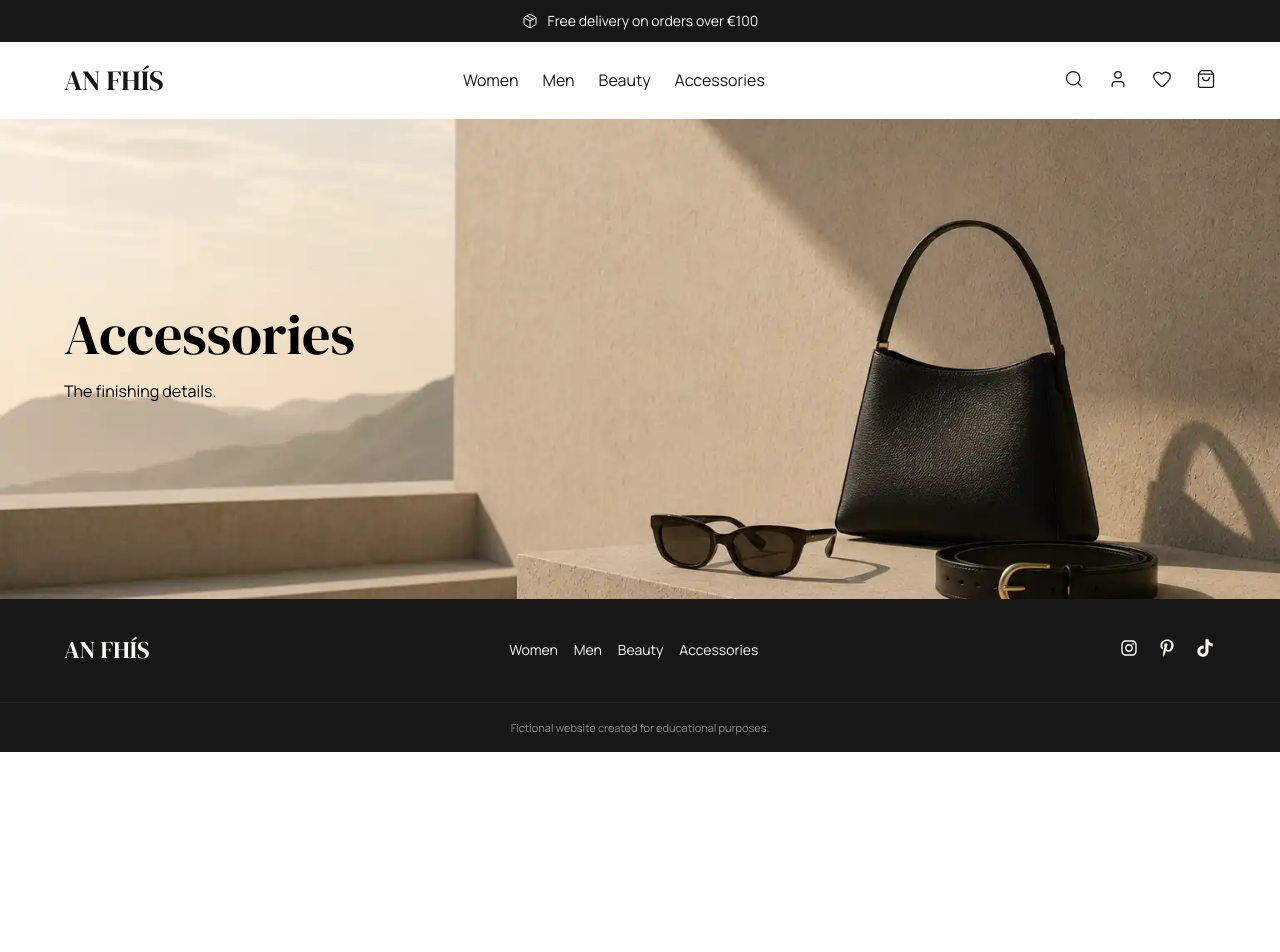
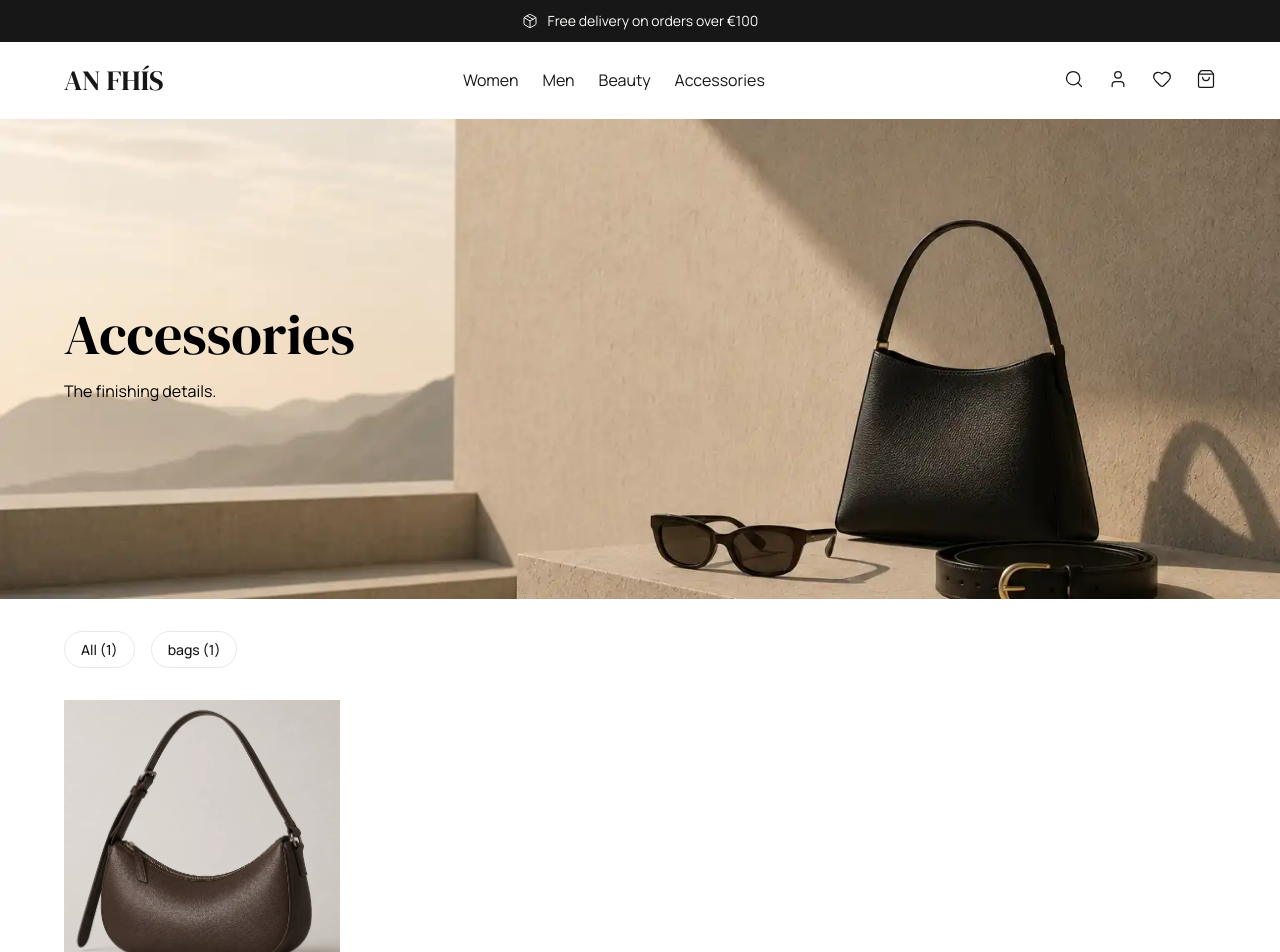
Before and after one commit to edwardshanahan97/react-ecommerce, a React (Vite) app: page /shop/accessories in a window 1280 px wide. Shown: the top 952 px of the page. Before the commit the page ends 800 px from the top, so only its background shows below. Built offline with nearby package versions, Linux system fonts and the light colour scheme.

Commit message:
Add dynamic shop filtering

```diff
--- a/src/components/ProductCard/ProductCard.css
+++ b/src/components/ProductCard/ProductCard.css
@@ -2,16 +2,17 @@
   opacity: 0.6;
 }
 
+.product-card__img-wrap {
+  margin-bottom: 1.6rem;
+  aspect-ratio: 1 / 1;
+  overflow: hidden;
+}
+
 .product-card__img {
   width: 100%;
-  margin-bottom: 1.6rem;
-  object-fit: contain;
-}
-
-.product-card__img img {
-  width: 100%;
   height: 100%;
-  object-fit: contain;
+  object-fit: cover;
+  display: block;
 }
 
 .product-card__title {
--- a/src/components/ProductCard/ProductCard.jsx
+++ b/src/components/ProductCard/ProductCard.jsx
@@ -3,7 +3,9 @@ import "./ProductCard.css";
 const ProductCard = ({ id, image, title, price }) => {
   return (
     <a href="#" className="product-card">
-      <img className="product-card__img" src={image} alt={title} />
+      <div className="product-card__img-wrap">
+        <img className="product-card__img" src={image} alt={title} />
+      </div>
 
       <h3 className="product-card__title">{title}</h3>
 
--- a/src/data/products.js
+++ b/src/data/products.js
@@ -54,4 +54,32 @@ export const products = [
     rating: 4.5,
     reviews: 19,
   },
+
+  {
+    id: 5,
+    title: "Merino Knit Polo",
+    price: 89,
+    image: "../public/assets/images/merino-knit-polo.webp",
+    category: "men",
+    type: "tops",
+    description:
+      "A fine merino knit polo with a relaxed fit, open collar and soft lightweight finish.",
+    sizes: ["S", "M", "L", "XL"],
+    rating: 4.8,
+    reviews: 24,
+  },
+
+  {
+    id: 6,
+    title: "Leather Court Trainers",
+    price: 139,
+    image: "../public/assets/images/leather-court-trainers.webp",
+    category: "men",
+    type: "shoes",
+    description:
+      "Minimal leather trainers with a clean low-profile silhouette and contrasting rubber sole.",
+    sizes: ["40", "41", "42", "43", "44"],
+    rating: 4.7,
+    reviews: 36,
+  },
 ];
--- a/src/pages/Home/NewIn/NewIn.jsx
+++ b/src/pages/Home/NewIn/NewIn.jsx
@@ -7,6 +7,15 @@ import { useEffect, useState } from "react";
 
 const NewIn = () => {
   const [error, setError] = useState("");
+
+  const filterProducts = products
+    .map((product) => product)
+    .reverse()
+    .slice(0, 4);
+
+  console.log(filterProducts);
+
+  console.log(products);
 
   return (
     <section className="new-in">
@@ -22,7 +31,7 @@ const NewIn = () => {
         </div>
 
         <div className="new-in__products">
-          {products.map((product) => (
+          {filterProducts.map((product) => (
             <ProductCard
               key={product.id}
               image={product.image}
--- /dev/null
+++ b/src/pages/Shop/Shop.css
@@ -0,0 +1,12 @@
+.shop__products {
+  display: grid;
+  grid-template-columns: 1fr 1fr;
+  gap: 1.6rem;
+  margin: 3.2rem 0;
+}
+
+@media (min-width: 1040px) {
+  .shop__products {
+    grid-template-columns: 1fr 1fr 1fr 1fr;
+  }
+}
--- a/src/pages/Shop/Shop.jsx
+++ b/src/pages/Shop/Shop.jsx
@@ -1,12 +1,50 @@
+import { useEffect, useState } from "react";
 import { useParams } from "react-router-dom";
 import ShopHero from "./ShopHero/ShopHero";
+import ProductCard from "../../components/ProductCard/ProductCard";
+import Container from "../../components/Container/Container";
+import { products } from "../../data/products";
+import "./Shop.css";
+import ShopFilters from "./ShopFilter/ShopFilter";
+import ShopProducts from "./ShopProducts/ShopProducts";
 
 const Shop = () => {
   const { category } = useParams();
+  const [selectedType, setSelectedType] = useState("all");
+
+  const categoryProducts = products.filter(
+    (product) => category === product.category,
+  );
+
+  const filteredProducts = categoryProducts.filter(
+    (product) => selectedType === "all" || product.type === selectedType,
+  );
+
+  useEffect(() => {
+    setSelectedType("all");
+  }, [category]);
+
+  const productTypes = categoryProducts.map((product) => product.type);
+
+  const typeCounts = productTypes.reduce((acc, type) => {
+    acc[type] = (acc[type] || 0) + 1;
+
+    return acc;
+  }, {});
 
   return (
     <main>
       <ShopHero category={category} />
+
+      <Container>
+        <ShopFilters
+          setSelectedType={setSelectedType}
+          categoryProducts={categoryProducts}
+          typeCounts={typeCounts}
+        />
+
+        <ShopProducts filteredProducts={filteredProducts} />
+      </Container>
     </main>
   );
 };
--- /dev/null
+++ b/src/pages/Shop/ShopFilter/ShopFilter.css
@@ -0,0 +1,46 @@
+.shop-filters {
+  display: flex;
+  align-items: center;
+  gap: 1.2rem;
+  width: 90%;
+  margin: 3.2rem 0;
+  overflow-x: auto;
+  scrollbar-width: none;
+}
+
+.shop-filters::-webkit-scrollbar {
+  display: none;
+}
+
+.shop-filters button {
+  color: var(--color-text-dark);
+  background: transparent;
+  font-family: var(--font-main);
+  font-size: 1.4rem;
+  font-weight: 500;
+  flex-shrink: 0;
+  border: 1px solid var(--color-border);
+  border-radius: 999px;
+  padding: 0.8rem 1.6rem;
+  cursor: pointer;
+  transition:
+    background-color 0.2s ease,
+    color 0.2s ease,
+    border-color 0.2s ease;
+}
+
+.shop-filters button:hover {
+  border-color: var(--color-text-dark);
+}
+
+.shop-filters button.active {
+  background-color: var(--color-text-dark);
+  color: var(--color-text-light);
+  border-color: var(--color-text-dark);
+}
+
+@media (min-width: 768px) {
+  .shop-filters {
+    gap: 1.6rem;
+  }
+}
--- /dev/null
+++ b/src/pages/Shop/ShopFilter/ShopFilter.jsx
@@ -0,0 +1,19 @@
+import "./ShopFilter.css";
+
+const ShopFilters = ({ setSelectedType, categoryProducts, typeCounts }) => {
+  return (
+    <div className="shop-filters">
+      <button onClick={() => setSelectedType("all")}>
+        All ({categoryProducts.length})
+      </button>
+
+      {Object.entries(typeCounts).map(([type, count]) => (
+        <button onClick={() => setSelectedType(type)} key={type}>
+          {type} ({count})
+        </button>
+      ))}
+    </div>
+  );
+};
+
+export default ShopFilters;
--- a/src/pages/Shop/ShopHero/ShopHero.jsx
+++ b/src/pages/Shop/ShopHero/ShopHero.jsx
@@ -6,8 +6,6 @@ const ShopHero = ({ category }) => {
   const headerData = shopHeaderData[category];
 
   const { title, text, image } = headerData;
-
-  console.log(image);
 
   return (
     <section
--- /dev/null
+++ b/src/pages/Shop/ShopProducts/ShopProducts.jsx
@@ -0,0 +1,19 @@
+import ProductCard from "../../../components/ProductCard/ProductCard";
+
+const ShopProducts = ({ filteredProducts }) => {
+  return (
+    <div className="shop__products">
+      {filteredProducts.map(({ id, image, title, price }) => (
+        <ProductCard
+          key={id}
+          id={id}
+          image={image}
+          title={title}
+          price={price}
+        />
+      ))}
+    </div>
+  );
+};
+
+export default ShopProducts;
```
Also changed, not shown: public/assets/images/leather-court-trainers.webp (added), public/assets/images/merino-knit-polo.webp (added).
